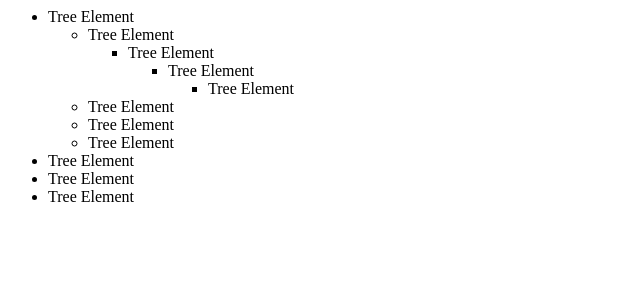
After one commit to xmmedia/kohana_module, a PHP site: page /views/tree/index.php in a window 1280 px wide. The commit adds this page. Shown: the top 300 px of the page, without its empty margins (0-640 px from the left). Run offline with PHP 8.4, Linux system fonts and the light colour scheme.

Commit message:
starting work on the tree

```diff
--- /dev/null
+++ b/classes/controller/tree.php
@@ -0,0 +1,4 @@
+<?php defined('SYSPATH') or die('No direct script access.');
+
+class Controller_Tree extends Controller_XM_Tree {
+}
--- a/config/xm.php
+++ b/config/xm.php
@@ -5,5 +5,6 @@ return array(
 		'dbchange' => TRUE,
 		'useradmin' => TRUE,
 		'change_script' => FALSE,
+		'tree' => TRUE,
 	),
 );
--- a/views/cl4/base/header.php
+++ b/views/cl4/base/header.php
@@ -13,6 +13,7 @@
 						<?php if (Auth::instance()->allowed('useradmin/group/index')) { ?>
 						<li class="useradmin_groups"><?php echo HTML::anchor(Route::get('useradmin')->uri(array('action' => 'groups')), __('Groups/Permissions')); ?></li>
 						<?php } ?>
+						<li class="tree"><?php echo HTML::anchor(Route::get('tree')->uri(), __('Tree')); ?></li>
 						<?php if (Auth::instance()->allowed('cl4admin')) { ?>
 						<li class="cl4admin"><?php echo HTML::anchor(Route::get('cl4admin')->uri(), __('DB Admin')); ?></li>
 						<?php } ?>
--- /dev/null
+++ b/views/tree/index.php
@@ -0,0 +1,26 @@
+<ul class="tree">
+	<li class="has_children"><a href="" class="expand"></a><div class="name">Tree Element</div><div class="links"><a href="" class="cl4_edit"></a></div>
+		<ul>
+			<li class="has_children"><a href="" class="expand"></a><div class="name">Tree Element</div><div class="links"><a href="" class="cl4_edit"></a></div>
+				<ul>
+					<li class="has_children"><a href="" class="expand"></a><div class="name">Tree Element</div><div class="links"><a href="" class="cl4_edit"></a></div>
+						<ul>
+							<li class="has_children"><a href="" class="expand"></a><div class="name">Tree Element</div><div class="links"><a href="" class="cl4_edit"></a></div>
+								<ul>
+									<li><a href="" class="no_expand"></a><div class="name">Tree Element</div><div class="links"><a href="" class="cl4_edit"></a></div></li>
+								</ul>
+							</li>
+						</ul>
+					</li>
+				</ul>
+			</li>
+			<li><a href="" class="no_expand"></a><div class="name">Tree Element</div><div class="links"><a href="" class="cl4_edit"></a></div></li>
+			<li><a href="" class="no_expand"></a><div class="name">Tree Element</div><div class="links"><a href="" class="cl4_edit"></a></div></li>
+			<li><a href="" class="no_expand"></a><div class="name">Tree Element</div><div class="links"><a href="" class="cl4_edit"></a></div></li>
+		</ul>
+	</li>
+	<li><a href="" class="no_expand"></a><div class="name">Tree Element</div><div class="links"><a href="" class="cl4_edit"></a></div></li>
+	<li><a href="" class="expand"></a><div class="name">Tree Element</div><div class="links"><a href="" class="cl4_edit"></a></div></li>
+	<li><a href="" class="no_expand"></a><div class="name">Tree Element</div><div class="links"><a href="" class="cl4_edit"></a></div></li>
+
+</ul>
```
Also changed, not shown: classes/controller/xm/tree.php (added, +27 -0 lines), init.php (+8 -0 lines).
